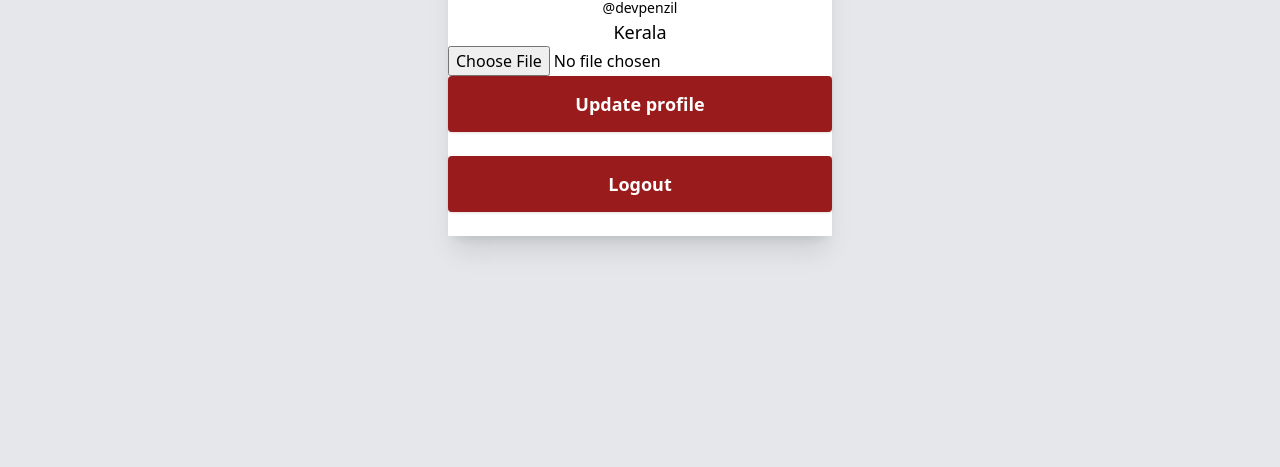
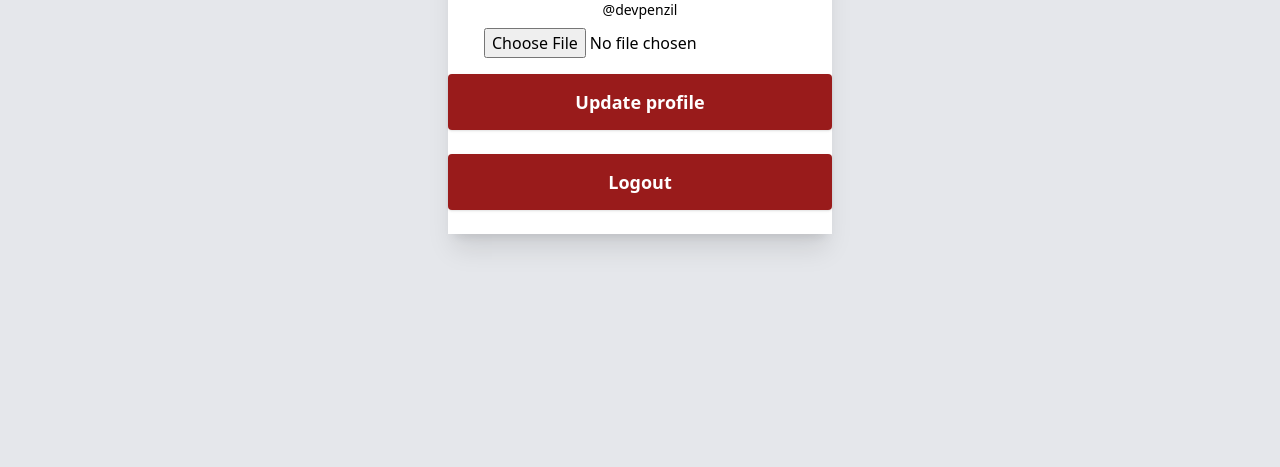
Before and after one commit to muhammadusman907/chat-app-usman, a website built with Vite: page profile.html in a window 1280 px wide. Shown: the part 381-848 px from the top of the page. Built offline with nearby package versions, Linux system fonts and the light colour scheme; no server answers.

Commit message:
profile aligment set

```diff
--- a/profile.html
+++ b/profile.html
@@ -51,8 +51,10 @@
        <img class="w-32 h-32 object-cover mx-auto rounded-full -mt-20 border-3 border-white" id="profile-image" src="public/user_icon.png" alt="">
        <div class="text-center mt-2 text-3xl font-medium" id="profile-user-name">Ajo Alex</div>
        <div class="text-center mt-2 font-light text-sm" id="profile-email">@devpenzil</div>
-       <div class="text-center font-normal text-lg">Kerala</div>
-       <input type="file" id="profile-image-file">
+       <!-- <div class="text-center font-normal text-lg">Kerala</div> -->
+       <div class="flex align-center justify-center">
+         <input type="file" id="profile-image-file" class="pb-4 pt-2">
+        </div>
        <!-- <div class="px-6 text-center mt-2 font-light text-sm"> -->
          <!-- <p>
            Front end Developer, avid reader. Love to take a long walk, swim
```
